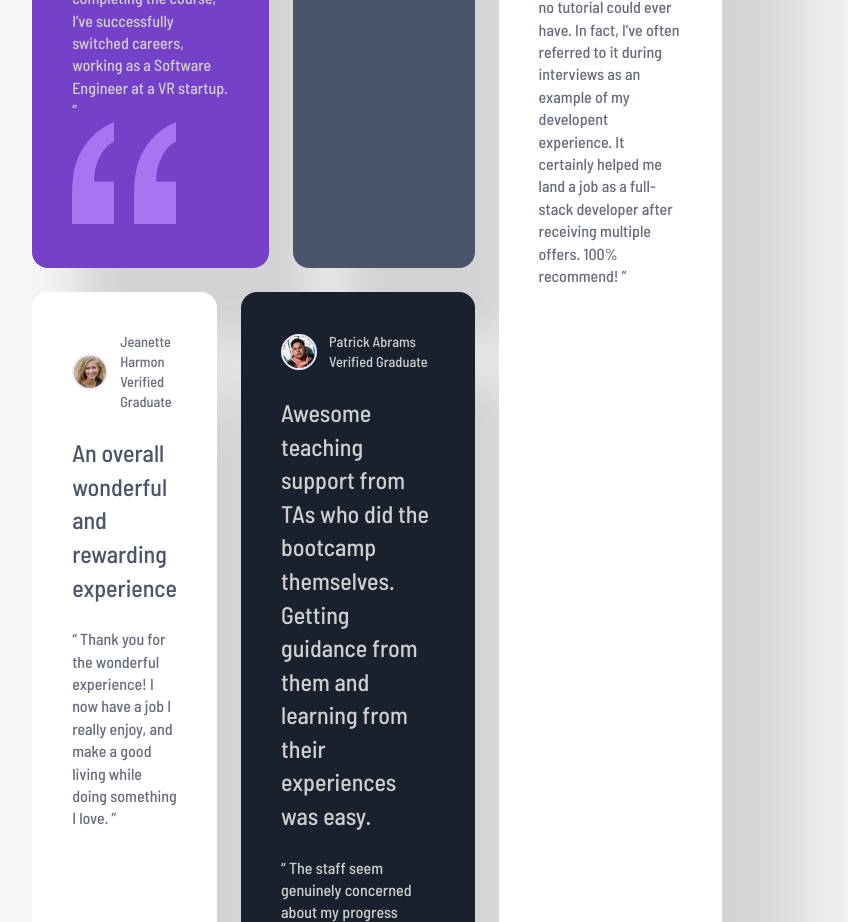
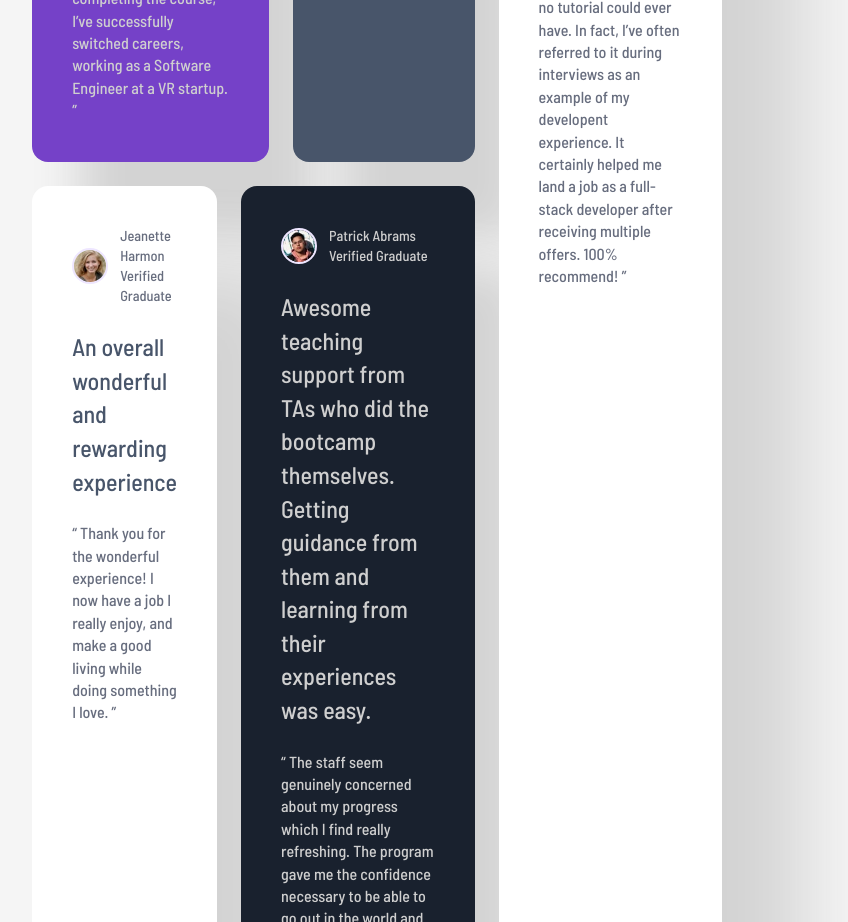
Before and after one commit to kaloyanasenov/testimonials-grid-section-main, a plain HTML site: page index.html in a window 1280 px wide. Shown: the part 880-1802 px from the top of the page, without its empty margins (263-1111 px from the left). Drawn offline with Linux system fonts and the light colour scheme.

Commit message:
final, no img

```diff
--- a/index.html
+++ b/index.html
@@ -38,7 +38,7 @@
       for the free intro course and found it incredibly fun! I enrolled shortly thereafter.
       The next 12 weeks was the best - and most grueling - time of my life. Since completing
       the course, I’ve successfully switched careers, working as a Software Engineer at a VR startup. ”</p>
-      <img class="cite" src="images\bg-pattern-quotation.svg">
+      <!-- <img class="cite" src="images\bg-pattern-quotation.svg"> -->
     </div>
 
 
```
